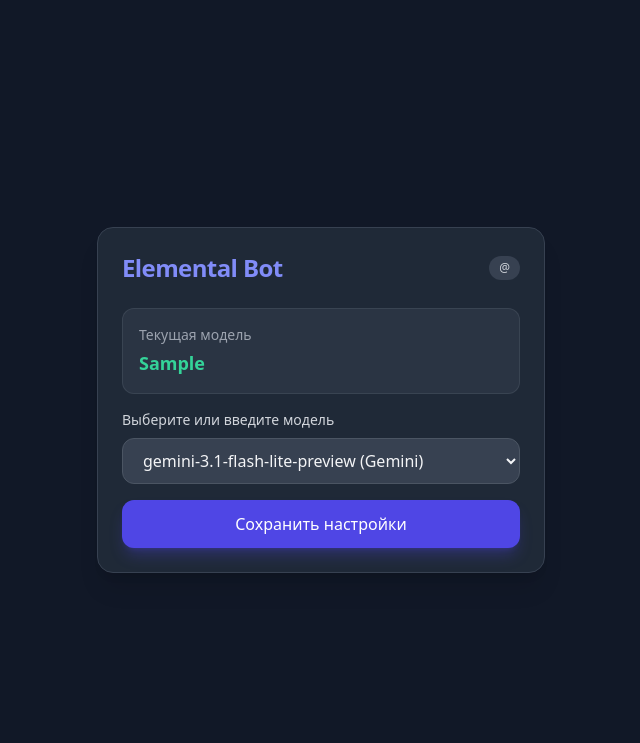
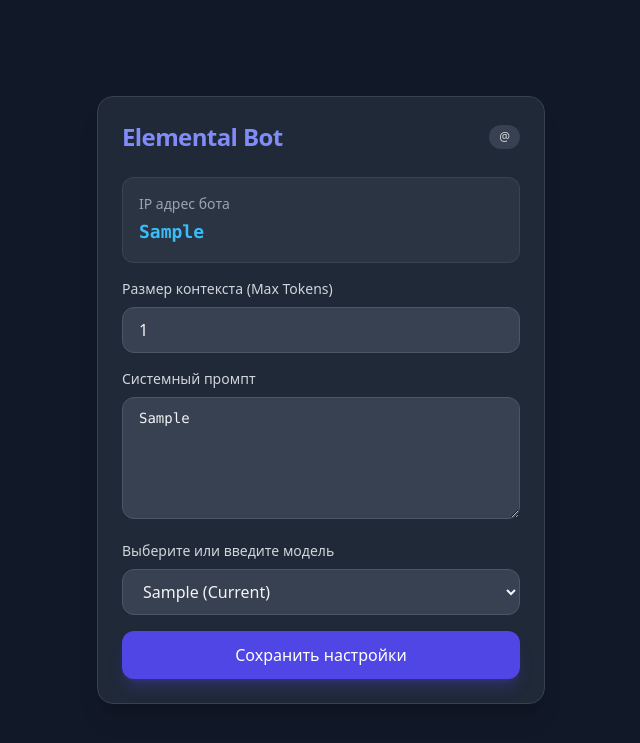
Before and after one commit to Artyom-Ionash/elemental-bot, a FastAPI app: template src/core/http/templates/admin.html in a window 1280 px wide. Shown: the top 743 px of the page, without its empty margins (319-959 px from the left). Run offline with FastAPI, Linux system fonts and the light colour scheme; the template is opened without the code that fills it: most values are stand-ins (such as "Sample title", 1, 10 or a date in 2020); some libraries are stand-ins or nearby versions.

Commit message:
Добавил отображение IP, а также редактирование промпта и ширины контекста.

```diff
--- a/src/core/http/server.py
+++ b/src/core/http/server.py
@@ -16,6 +16,8 @@ templates = Jinja2Templates(directory="src/core/http/templates")
 
 class ModelUpdate(BaseModel):
     model: str = Field(..., description="Название выбранной LLM модели")
+    system_prompt: str = Field(..., description="Системный промпт")
+    context_size: int = Field(..., ge=100, le=1000000, description="Размер контекста (Max Tokens)")
     init_data: str | None = Field(default=None, alias="initData", description="Telegram WebApp initData для верификации")
 
 
@@ -28,10 +30,28 @@ async def health_check() -> dict[str, str]:
 @app.get("/admin", response_class=HTMLResponse)
 async def admin_panel(request: Request) -> HTMLResponse:
     """Отображение панели управления Telegram Mini App."""
+    import socket
+
+    try:
+        s = socket.socket(socket.AF_INET, socket.SOCK_DGRAM)
+        s.connect(("8.8.8.8", 80))
+        bot_ip = s.getsockname()[0]
+        s.close()
+    except Exception:
+        try:
+            bot_ip = socket.gethostbyname(socket.gethostname())
+        except Exception:
+            bot_ip = "127.0.0.1"
+
     response: HTMLResponse = templates.TemplateResponse(
         request,
         "admin.html",
-        {"current_model": settings.default_model},
+        {
+            "current_model": settings.default_model,
+            "bot_ip": bot_ip,
+            "system_prompt": settings.system_prompt,
+            "context_size": settings.max_tokens,
+        },
     )
     return response
 
@@ -56,8 +76,21 @@ async def set_model(payload: ModelUpdate) -> JSONResponse:
         )
 
     settings.default_model = target_model
-    logger.info("Модель успешно изменена на %s через панель управления TMA.", target_model)
-    return JSONResponse(content={"status": "success", "model": settings.default_model})
+    settings.system_prompt = payload.system_prompt
+    settings.max_tokens = payload.context_size
+    logger.info(
+        "Настройки успешно обновлены через панель управления TMA: модель=%s, контекст=%d",
+        target_model,
+        payload.context_size,
+    )
+    return JSONResponse(
+        content={
+            "status": "success",
+            "model": settings.default_model,
+            "system_prompt": settings.system_prompt,
+            "context_size": settings.max_tokens,
+        }
+    )
 
 
 async def start_web_server() -> None:
--- a/src/core/http/templates/admin.html
+++ b/src/core/http/templates/admin.html
@@ -17,10 +17,22 @@
         </div>
 
         <div class="space-y-4">
-            <!-- Current Model Display -->
+            <!-- Bot IP Display -->
             <div class="bg-gray-700/50 p-4 rounded-xl border border-gray-600/50">
-                <p class="text-sm text-gray-400">Текущая модель</p>
-                <p id="current-model-display" class="text-lg font-semibold text-emerald-400 mt-1">{{ current_model }}</p>
+                <p class="text-sm text-gray-400">IP адрес бота</p>
+                <p class="text-lg font-semibold text-sky-400 mt-1 font-mono">{{ bot_ip }}</p>
+            </div>
+
+            <!-- Context Size Input -->
+            <div class="space-y-2">
+                <label for="context-size-input" class="block text-sm font-medium text-gray-300">Размер контекста (Max Tokens)</label>
+                <input type="number" id="context-size-input" value="{{ context_size }}" min="100" max="1000000" class="w-full bg-gray-700 border border-gray-600 rounded-xl px-4 py-2.5 text-gray-100 focus:outline-none focus:ring-2 focus:ring-indigo-500">
+            </div>
+
+            <!-- System Prompt Input -->
+            <div class="space-y-2">
+                <label for="system-prompt-input" class="block text-sm font-medium text-gray-300">Системный промпт</label>
+                <textarea id="system-prompt-input" rows="5" class="w-full bg-gray-700 border border-gray-600 rounded-xl px-4 py-2.5 text-gray-100 focus:outline-none focus:ring-2 focus:ring-indigo-500 text-sm font-mono">{{ system_prompt }}</textarea>
             </div>
 
             <!-- Model Selection Form -->
@@ -57,20 +69,35 @@
 
         const saveBtn = document.getElementById('save-btn');
         const modelSelect = document.getElementById('model-select');
-        const currentModelDisplay = document.getElementById('current-model-display');
+        const systemPromptInput = document.getElementById('system-prompt-input');
+        const contextSizeInput = document.getElementById('context-size-input');
         const statusMsg = document.getElementById('status-msg');
 
         // Установка текущего значения в селекте, если оно есть
-        const currentModelText = currentModelDisplay.innerText.trim();
-        for (let option of modelSelect.options) {
-            if (option.value === currentModelText) {
-                modelSelect.value = currentModelText;
-                break;
+        const currentModel = "{{ current_model }}";
+        if (currentModel) {
+            let found = false;
+            for (let option of modelSelect.options) {
+                if (option.value === currentModel) {
+                    modelSelect.value = currentModel;
+                    found = true;
+                    break;
+                }
+            }
+            if (!found) {
+                const opt = document.createElement('option');
+                opt.value = currentModel;
+                opt.text = currentModel + ' (Current)';
+                modelSelect.add(opt);
+                modelSelect.value = currentModel;
             }
         }
 
         saveBtn.addEventListener('click', async () => {
             const selectedModel = modelSelect.value;
+            const systemPrompt = systemPromptInput.value;
+            const contextSize = parseInt(contextSizeInput.value, 10);
+
             saveBtn.disabled = true;
             saveBtn.innerText = 'Сохранение...';
             statusMsg.classList.add('hidden');
@@ -83,6 +110,8 @@
                     },
                     body: JSON.stringify({
                         model: selectedModel,
+                        system_prompt: systemPrompt,
+                        context_size: contextSize,
                         initData: tg.initData || ''
                     })
                 });
@@ -90,7 +119,6 @@
                 const data = await response.json();
 
                 if (response.ok) {
-                    currentModelDisplay.innerText = data.model;
                     statusMsg.innerText = 'Настройки успешно применены!';
                     statusMsg.className = 'text-center text-sm p-3 rounded-xl bg-emerald-900/50 text-emerald-300 border border-emerald-700/50 block';
                     if (tg.HapticFeedback) {
```
Also changed, not shown: src/core/bot/telegram/messenger.py (+13 -4 lines), src/lib/context_builder.py (+7 -2 lines).
